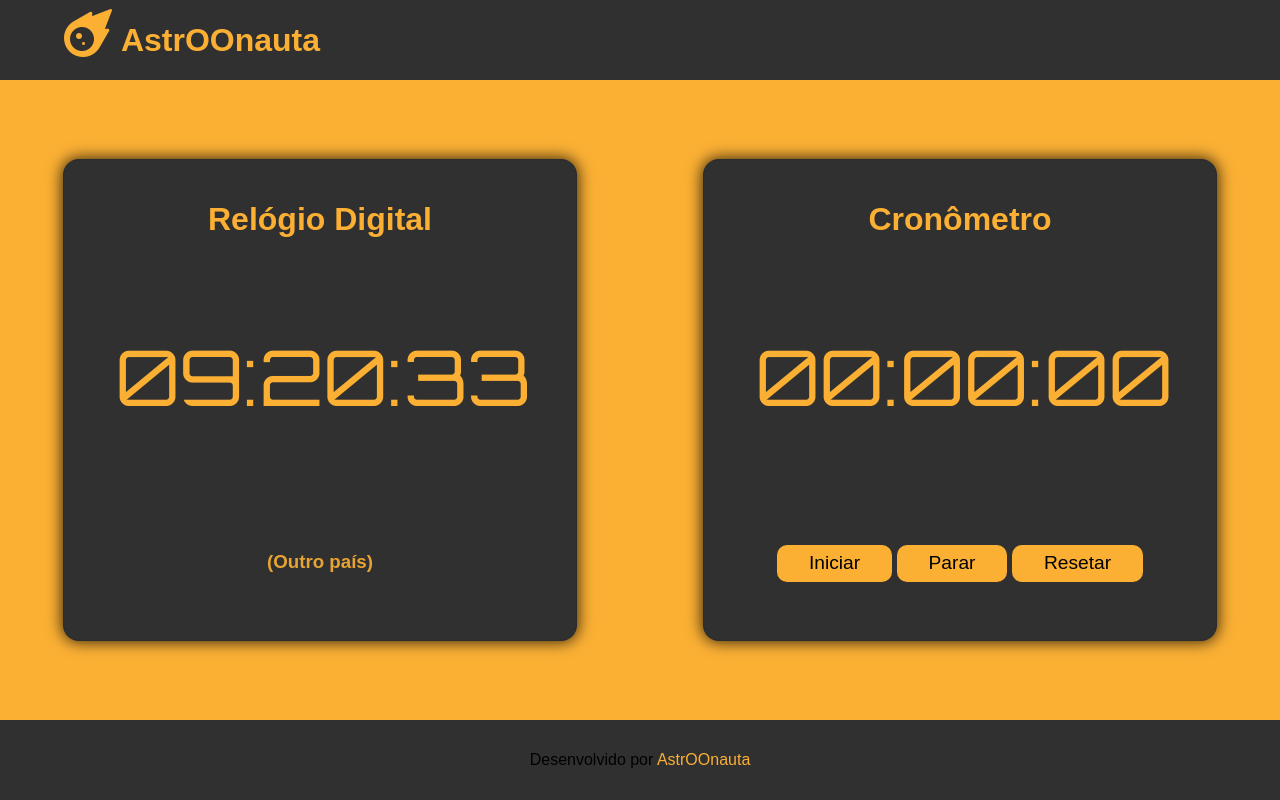
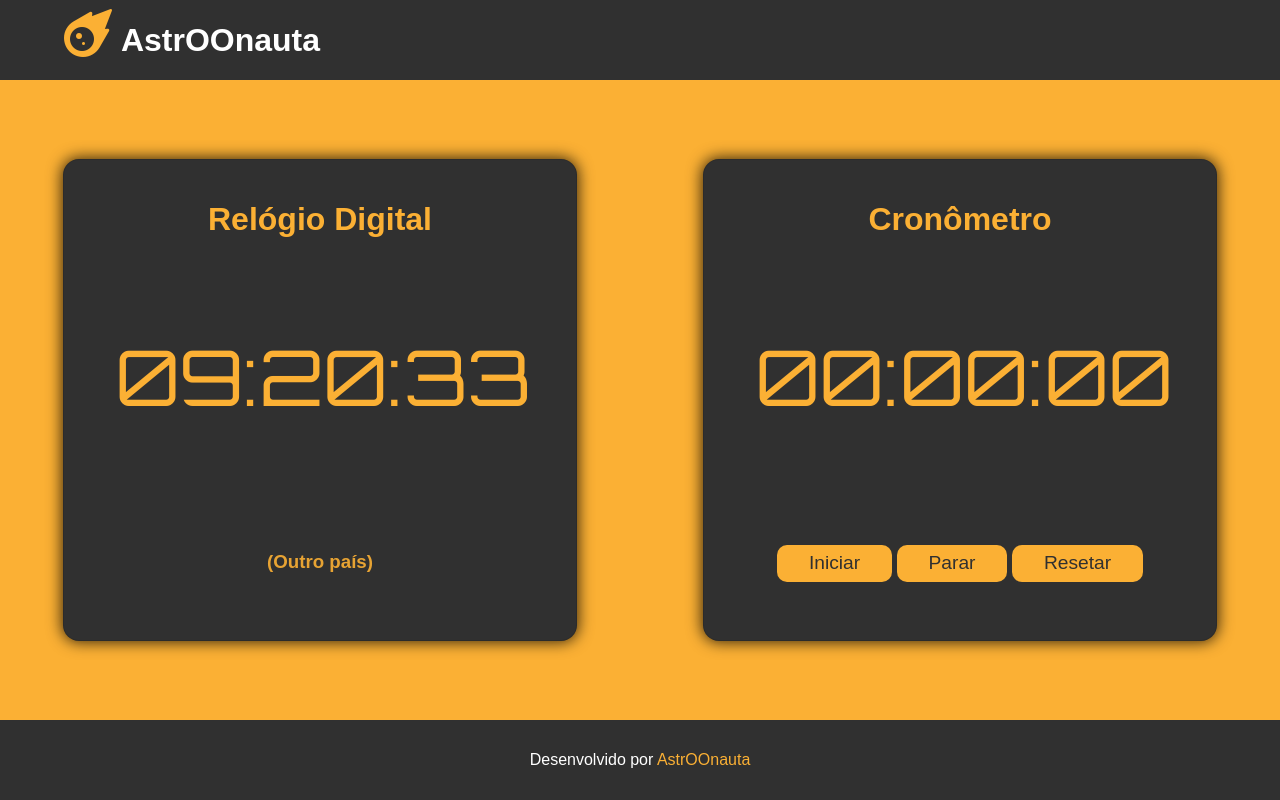
Before and after one commit to AstrOOnauta/Clock, a plain HTML site: page index.html in a window 1280 px wide. Drawn offline with Linux system fonts and the light colour scheme.

Commit message:
Version 4!

```diff
--- a/css/clock.css
+++ b/css/clock.css
@@ -23,6 +23,7 @@ header{
 
 #headerArea a{
     font-weight: 600;
+    color: #fff;
 }
 
 #headerArea i{
@@ -90,6 +91,7 @@ h3{
 }
 button{
     background-color: #fbb034;
+    color: #303030;
     border: none;
     border-radius: 10px;
     padding: 1.5% 2rem;
@@ -125,6 +127,7 @@ p{
     line-height: 10vh;
     margin: 0;
     padding: 0;
+    color: #fff;
 }
 
 a{
```
